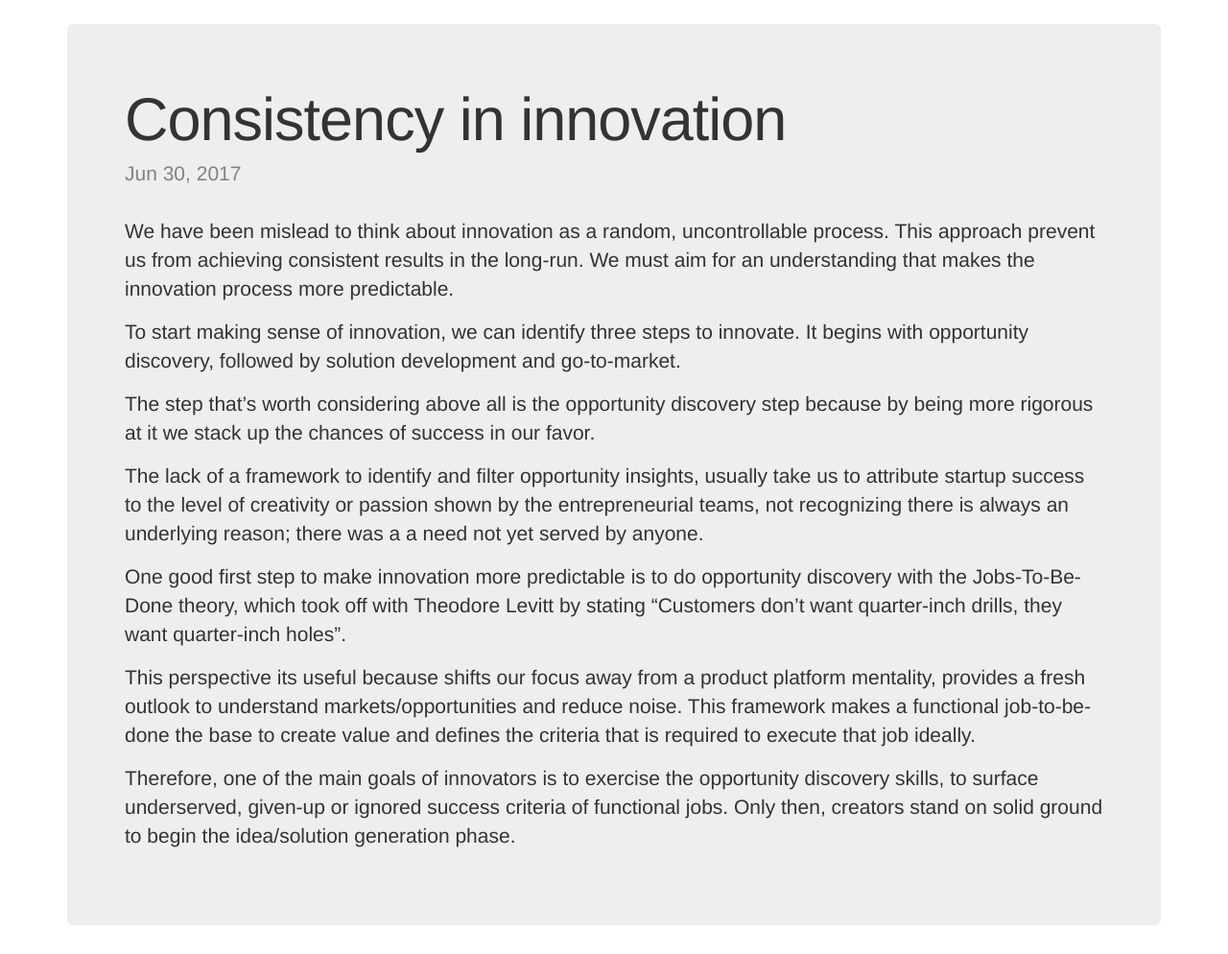
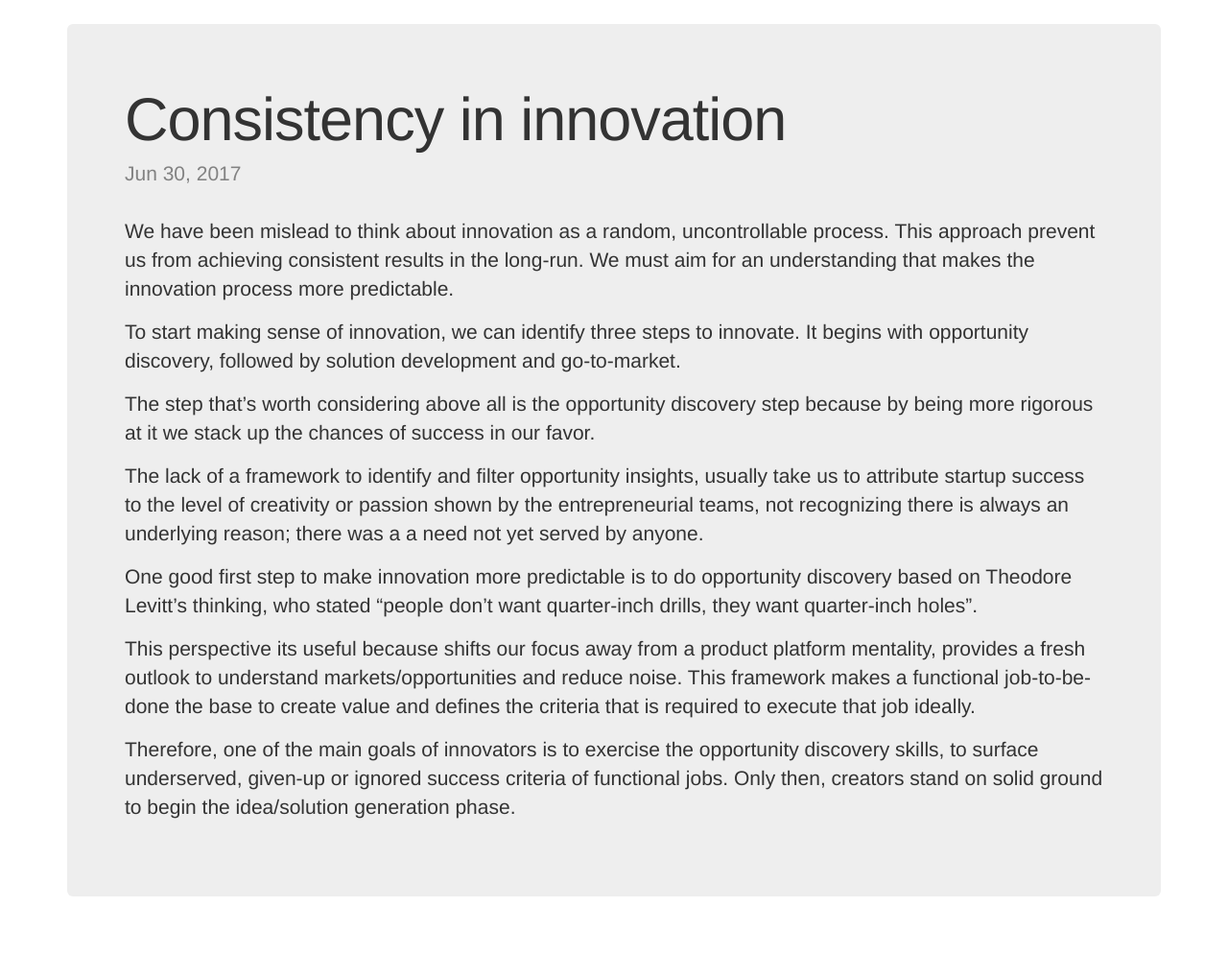
Before and after one commit to juandavidac/test-jekyll, a Jekyll site: the page built from _posts/2017-06-30-innovacion.markdown, in a window 1280 px wide. Shown: the whole page at 96% size. Built offline with Jekyll 4.4.1, drawn with Linux system fonts in a browser that asks for light colours; after the commit the page ends 964 px from its top, so only the background shows below that.

Commit message:
update innovation post

```diff
--- a/_posts/2017-06-30-innovacion.markdown
+++ b/_posts/2017-06-30-innovacion.markdown
@@ -13,7 +13,7 @@ The step that's worth considering above all is the opportunity discovery step be
 
 The lack of a framework to identify and filter opportunity insights, usually take us to attribute startup success to the level of creativity or passion shown by the entrepreneurial teams, not recognizing there is always an underlying reason; there was a a need not yet served by anyone.
 
-One good first step to make innovation more predictable is to do opportunity discovery with the Jobs-To-Be-Done theory, which took off with Theodore Levitt by stating "Customers don't want quarter-inch drills, they want quarter-inch holes".
+One good first step to make innovation more predictable is to do opportunity discovery based on Theodore Levitt's thinking, who stated "people don't want quarter-inch drills, they want quarter-inch holes".
 
 This perspective its useful because shifts our focus away from a product platform mentality, provides a fresh outlook to understand markets/opportunities and reduce noise. This framework makes a functional job-to-be-done the base to create value and defines the criteria that is required to execute that job ideally.
 
```
